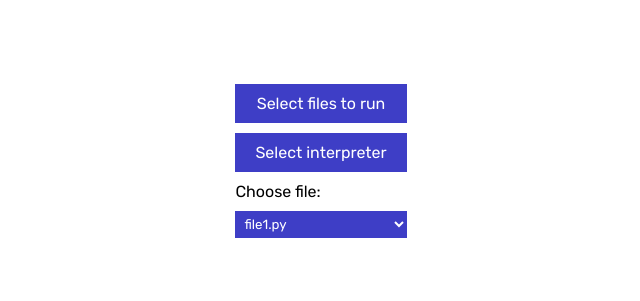
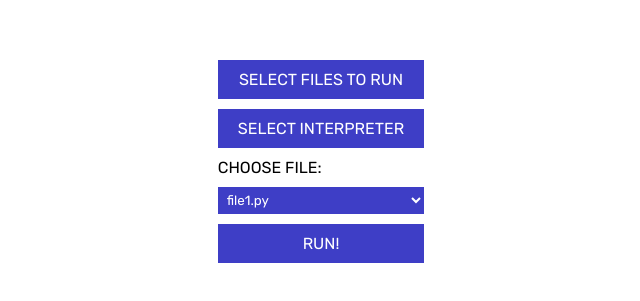
Before and after one commit to arpat1/PyVacuum, a React (Vite) app in the folder src/view/: page / in a window 1280 px wide. Shown: the part 239-540 px from the top of the page, without its empty margins (319-959 px from the left). Built offline with nearby package versions, Linux system fonts and the light colour scheme.

Commit message:
Add button to run python file with selected interpreter

```diff
--- a/src/view/src/pages/SelectInterpreter.module.css
+++ b/src/view/src/pages/SelectInterpreter.module.css
@@ -11,6 +11,7 @@ body {
     align-items: center;
     height: 100vh;
     overflow: hidden;
+    text-transform: uppercase;
 }
 
 .container {
--- a/src/view/src/pages/SelectInterpreter.tsx
+++ b/src/view/src/pages/SelectInterpreter.tsx
@@ -22,12 +22,12 @@ const SelectInterpreter = () => {
     return (
         <div className={styles.container}>
             <a href="#" className={styles["select-ripple-btn"]} onClick={createRipples}>
-                Select files to run
+                select files to run
             </a>
             <a href="#" className={styles["select-ripple-btn"]} onClick={createRipples}>
-                Select interpreter
+                select interpreter
             </a>
-            <label>Choose file:</label>
+            <label>choose file:</label>
             <select className={styles["custom-select"]}>
                 {fileNames.length ?
                 fileNames.map((fileName) =>
@@ -39,6 +39,9 @@ const SelectInterpreter = () => {
                 :
                 <option value="first choose files">first choose files</option>}
             </select>
+            <a href="#" className={styles["select-ripple-btn"]} onClick={createRipples}>
+                run!
+            </a>
         </div>
     )
 }
```
